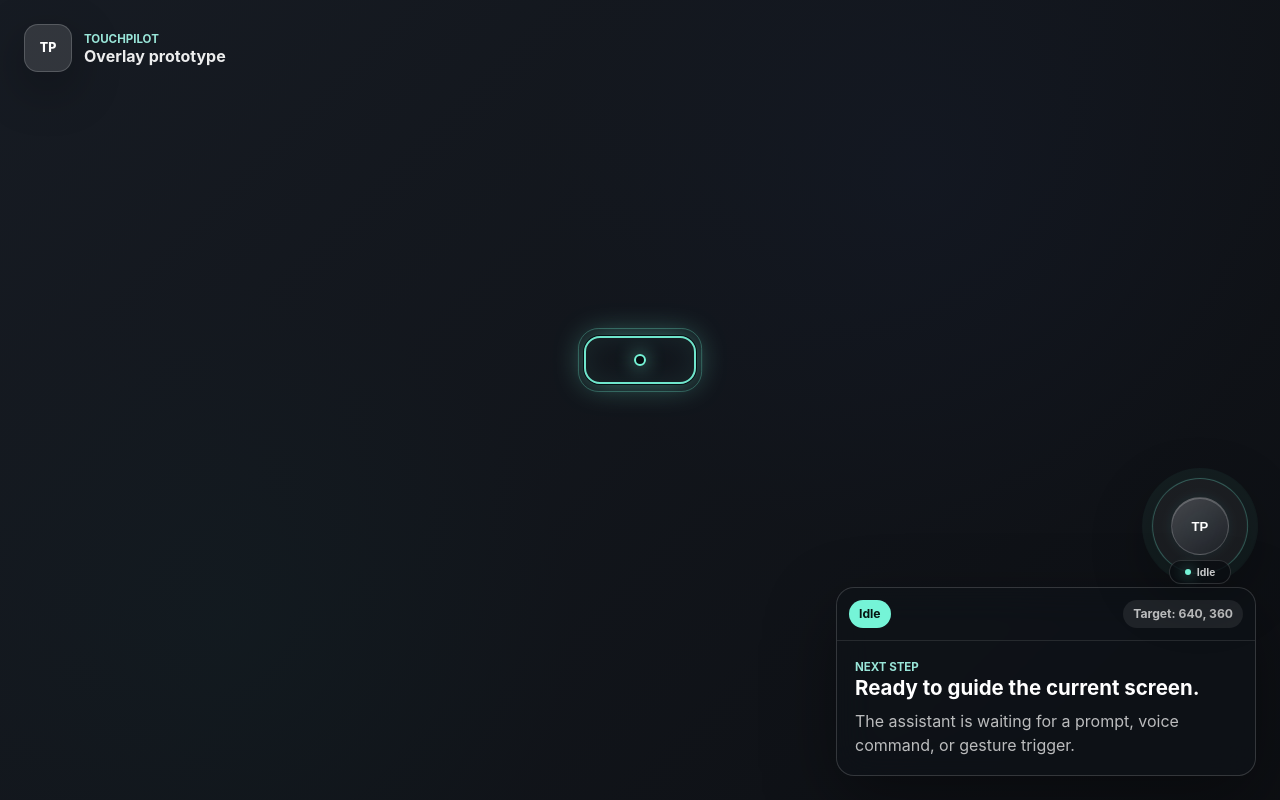
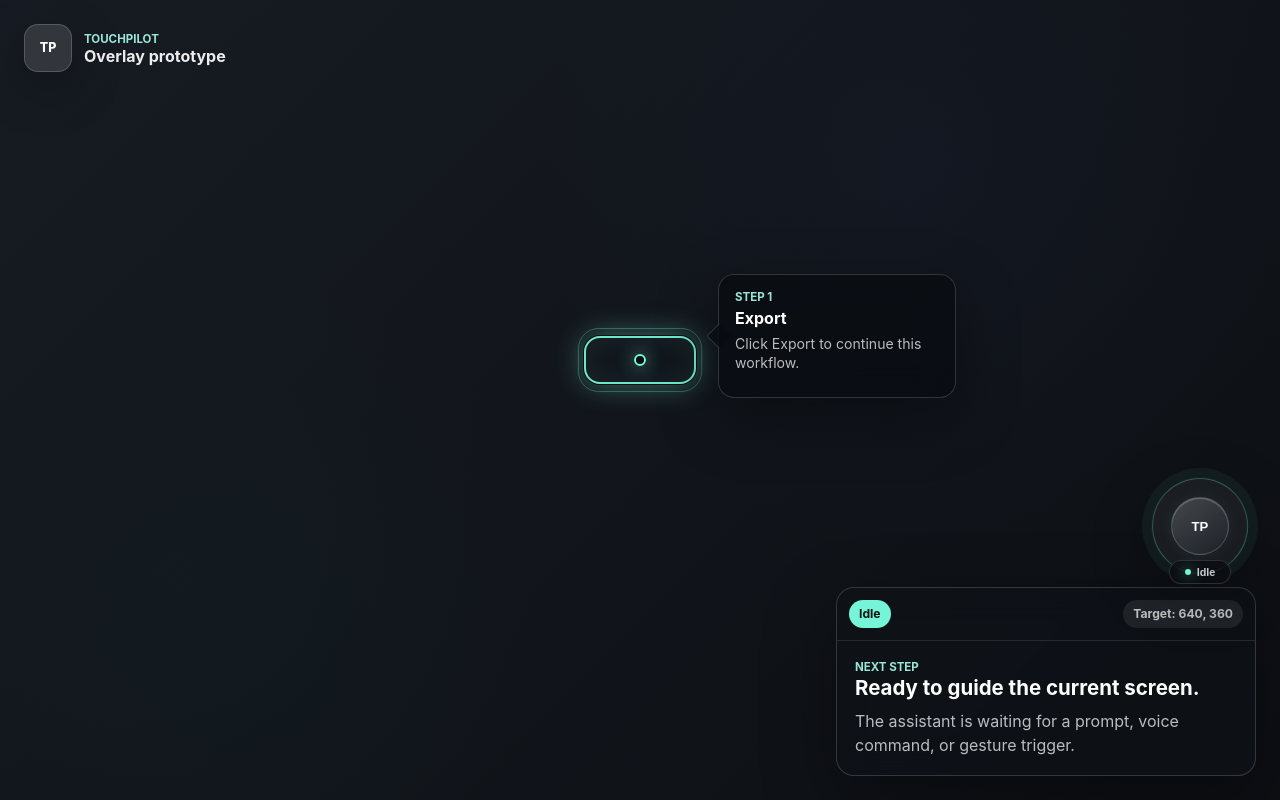
Before and after one commit to GargiGupta-io/toki, a React (Vite) app in the folder touchpilot/apps/desktop/: page / in a window 1280 px wide. Built offline with nearby package versions, Linux system fonts and the light colour scheme.

Commit message:
add target step bubble

```diff
--- a/touchpilot/apps/desktop/src/App.css
+++ b/touchpilot/apps/desktop/src/App.css
@@ -183,6 +183,47 @@ h1 {
   box-shadow: 0 0 18px rgba(117, 244, 215, 0.72);
 }
 
+.step-bubble {
+  position: absolute;
+  width: 238px;
+  min-height: 124px;
+  transform: translateY(-50%);
+  border: 1px solid rgba(255, 255, 255, 0.16);
+  border-radius: 16px;
+  padding: 14px 16px 15px;
+  background: rgba(9, 13, 18, 0.82);
+  box-shadow: 0 20px 60px rgba(0, 0, 0, 0.36);
+  backdrop-filter: blur(18px);
+}
+
+.bubble-anchor {
+  position: absolute;
+  top: 50%;
+  left: -9px;
+  width: 18px;
+  height: 18px;
+  transform: translateY(-50%) rotate(45deg);
+  border-left: 1px solid rgba(255, 255, 255, 0.16);
+  border-bottom: 1px solid rgba(255, 255, 255, 0.16);
+  background: rgba(9, 13, 18, 0.82);
+}
+
+.step-bubble h3 {
+  position: relative;
+  margin: 3px 0 6px;
+  color: #ffffff;
+  font-size: 1rem;
+  line-height: 1.15;
+}
+
+.step-bubble p:last-child {
+  position: relative;
+  margin-bottom: 0;
+  color: rgba(255, 255, 255, 0.72);
+  font-size: 0.88rem;
+  line-height: 1.35;
+}
+
 .assistant-puck {
   position: absolute;
   right: 32px;
--- a/touchpilot/apps/desktop/src/App.tsx
+++ b/touchpilot/apps/desktop/src/App.tsx
@@ -16,6 +16,7 @@ const testTarget = {
   y: 360,
   width: 112,
   height: 48,
+  instruction: "Click Export to continue this workflow.",
 };
 
 const stateMeta: Record<OverlayState, OverlayStateMeta> = {
@@ -95,6 +96,24 @@ function PointerRing({ target }: { target: typeof testTarget }) {
   );
 }
 
+function StepBubble({ target }: { target: typeof testTarget }) {
+  return (
+    <aside
+      className="step-bubble"
+      style={{
+        left: target.x + target.width / 2 + 22,
+        top: target.y - target.height / 2,
+      }}
+      aria-label={`Guidance step for ${target.label}`}
+    >
+      <span className="bubble-anchor" aria-hidden="true" />
+      <p className="eyebrow">Step 1</p>
+      <h3>{target.label}</h3>
+      <p>{target.instruction}</p>
+    </aside>
+  );
+}
+
 function App() {
   const meta = stateMeta[overlayState];
 
@@ -127,6 +146,7 @@ function App() {
       </section>
 
       <PointerRing target={testTarget} />
+      <StepBubble target={testTarget} />
       <AssistantPuck state={overlayState} />
     </main>
   );
```
